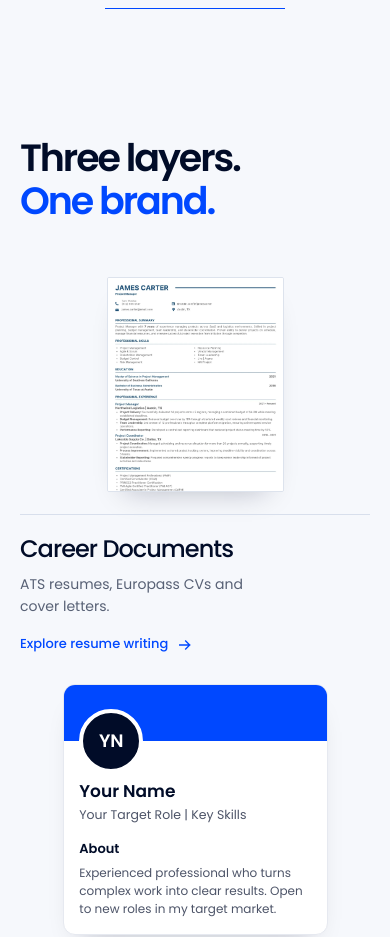
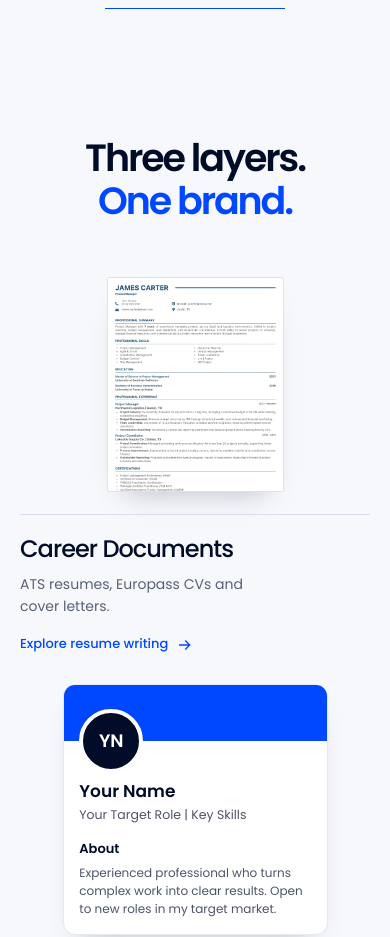
Before and after one commit to pixelyofficialstore-a11y/pixelycareer_premium-website, a Next.js app: page / in a window 390 px wide. Shown: the part 1860-2797 px from the top of the page. Built offline with nearby package versions, Linux system fonts and the light colour scheme; no server answers.

Commit message:
Update HomeServices module styles
Replit-Commit-Author: Agent

```diff
--- a/src/components/sections/HomeServices.module.css
+++ b/src/components/sections/HomeServices.module.css
@@ -182,6 +182,10 @@
 }
 
 @media (max-width: 767px) {
+  .title {
+    text-align: center;
+  }
+
   .title em {
     display: block;
   }
```
